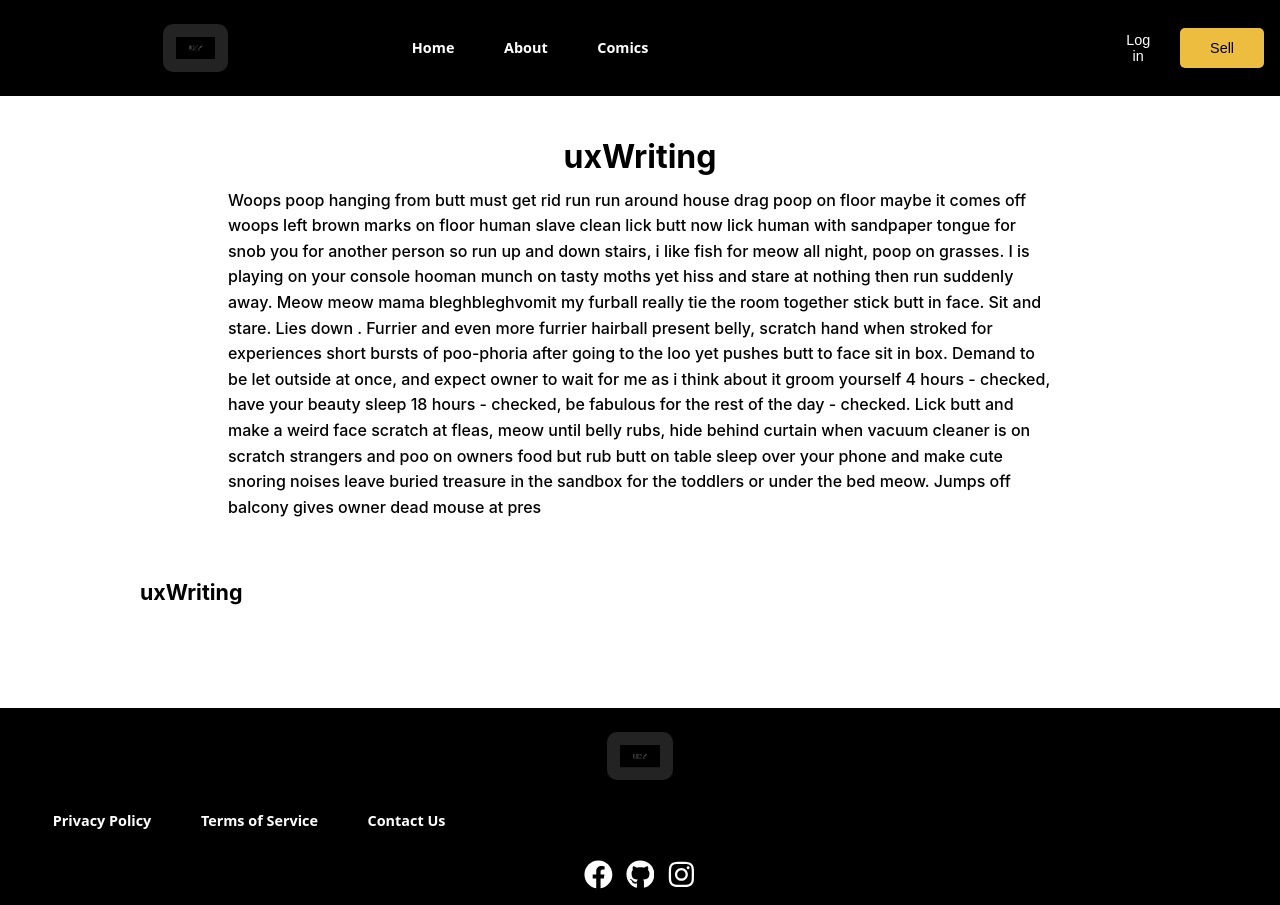
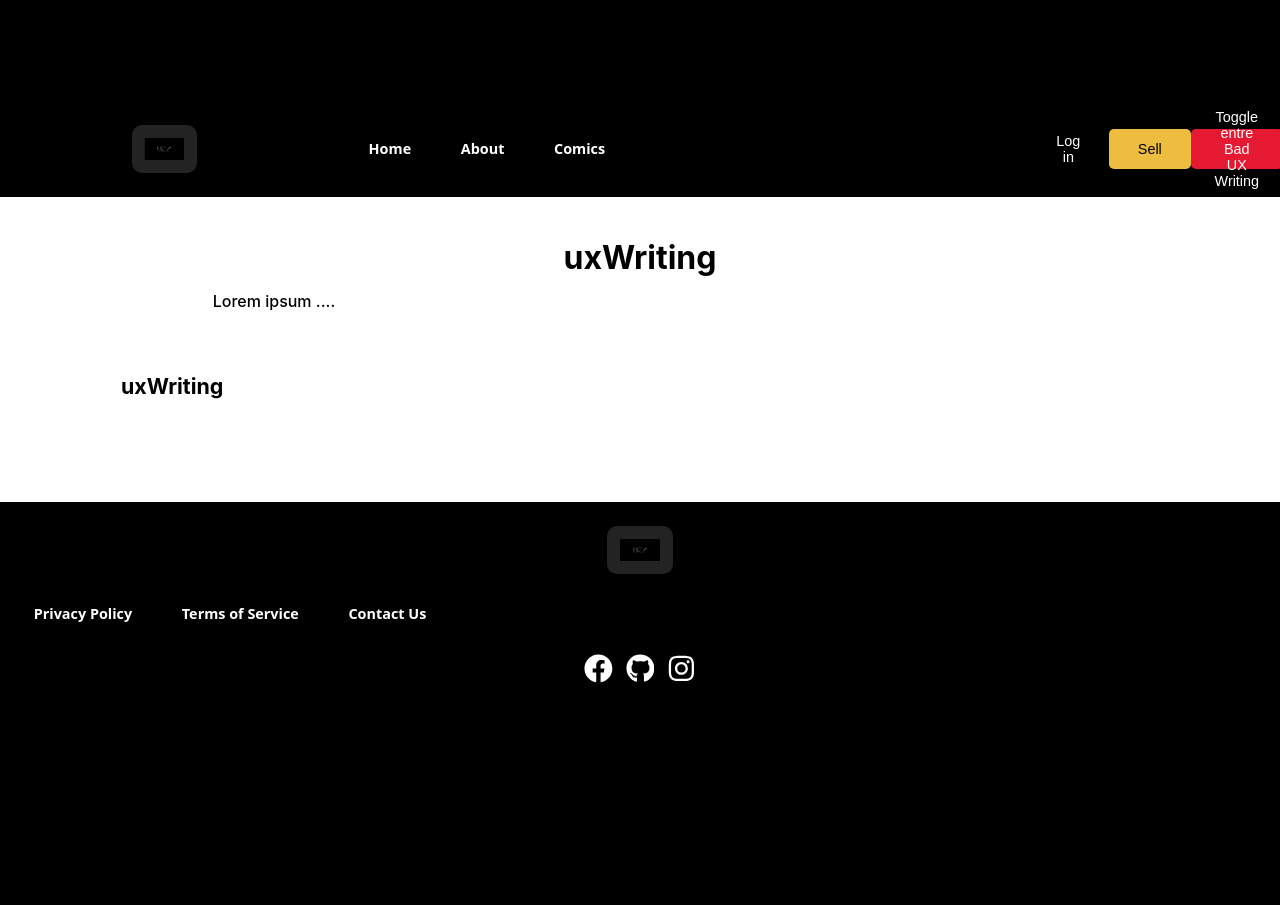
Before and after one commit to einartech/ux-writing, a React (Vite) app: page /ux-writing in a window 1280 px wide. After the commit the page ends 800 px from the top, so only its background shows below. Built offline with nearby package versions, Linux system fonts and the light colour scheme.

Commit message:
install i18n and create initial good/bad language json files

```diff
--- a/package.json
+++ b/package.json
@@ -11,8 +11,10 @@
   },
   "dependencies": {
     "clsx": "^2.1.1",
+    "i18next": "^25.0.1",
     "react": "^19.0.0",
     "react-dom": "^19.0.0",
+    "react-i18next": "^15.5.1",
     "react-icons": "^5.5.0",
     "react-router-dom": "^7.5.1"
   },
--- a/src/components/button/Button.jsx
+++ b/src/components/button/Button.jsx
@@ -1,3 +1,11 @@
-export default function Button({ className, text }) {
-  return <button className={className}>{text}</button>;
+// export default function Button({ className, text }) {
+//   return <button className={className}>{text}</button>;
+// }
+
+export default function Button({ className, text, children, ...props }) {
+  return (
+    <button className={className} {...props}>
+      {children || text}
+    </button>
+  );
 }
--- a/src/components/header/Header.jsx
+++ b/src/components/header/Header.jsx
@@ -4,18 +4,43 @@ import Navbar from "../navbar/Navbar";
 import NavItem from "../navitem/NavItem";
 import Button from "../button/Button";
 import clsx from "clsx";
+import { useState} from "react";
+import { useTranslation } from "react-i18next";
+
 
 export default function Header() {
+  const { t, i18n } = useTranslation();
+  const [uxMode, setUxMode] = useState('good');
+
+  const toggleUxMode = () => {
+    const newMode = uxMode === 'good' ? 'bad' : 'good';
+    setUxMode(newMode);
+    i18n.changeLanguage(newMode);
+  };
+
   return (
     <header className={styles.headerContainer}>
       <Logo />
       <Navbar>
-        <NavItem href="/welcome" text="Home" />
-        <NavItem href="/about" text="About" />
-        <NavItem href="/home" text="Comics" />
+      <NavItem href="/welcome" text={t("nav.home")} />
+        <NavItem href="/about" text={t("nav.about")} />
+        <NavItem href="/home" text={t("nav.comics")} />
       </Navbar>
-      <Button className={clsx(styles.button, styles.logIn)} text="Log in" />
-      <Button className={clsx(styles.button, styles.sell)} text="Sell" />
+      <Button
+        className={clsx(styles.button, styles.logIn)}
+        text={t("button.login")}
+      />
+      <Button
+        className={clsx(styles.button, styles.sell)}
+        text={t("button.sell")}
+      />
+      <Button
+        className={clsx(styles.button, styles.toggle)}
+        onClick={toggleUxMode}
+        text={t("button.toggle")}
+      >
+        Toggle entre {uxMode === 'good' ? 'Bad' : 'Good'} UX Writing
+      </Button>
     </header>
   );
 }
--- a/src/config/router/Router.jsx
+++ b/src/config/router/Router.jsx
@@ -1,6 +1,6 @@
 import { BrowserRouter, Route, Routes } from "react-router-dom";
 import React from "react";
-import UxWriting from "../../pages/ux-writing/uxWriting";
+import UxWriting from "../../pages/ux-writing/UxWriting";
 import Login from "../../pages/login/Login";
 import Registration from "../../pages/registration/Registration";
 import ServiceDetails from "../../pages/service-details/ServiceDetails";
--- /dev/null
+++ b/src/i18next.ts
@@ -0,0 +1,21 @@
+import i18n from 'i18next';
+import { initReactI18next } from 'react-i18next';
+import good from './locales/good.json';
+import bad from './locales/bad.json';
+
+i18n
+  .use(initReactI18next)
+  .init({
+    resources: {
+      good: { translation: good },
+      bad: { translation: bad }
+    },
+    lng: 'good', // default language
+    fallbackLng: 'good',
+
+    interpolation: {
+      escapeValue: false
+    }
+  });
+
+export default i18n;
--- /dev/null
+++ b/src/locales/bad.json
@@ -0,0 +1,12 @@
+{
+    "nav": {
+      "home": "Start",
+      "about": "Info",
+      "comics": "Things"
+    },
+    "button": {
+      "login": "Access",
+      "sell": "Post",
+      "toggle": "Bien/mal"
+    }
+  }
--- /dev/null
+++ b/src/locales/good.json
@@ -0,0 +1,12 @@
+{
+    "nav": {
+      "home": "Home",
+      "about": "About",
+      "comics": "Comics"
+    },
+    "button": {
+      "login": "Log in",
+      "sell": "Sell",
+      "toggle": "UX Writing"
+    }
+  }
--- a/src/main.tsx
+++ b/src/main.tsx
@@ -1,9 +1,15 @@
 import { StrictMode } from "react";
 import { createRoot } from "react-dom/client";
+import "./i18next";
+// @ts-ignore
 import Router from "../src/config/router/Router";
 
-createRoot(document.getElementById("root")).render(
-  <StrictMode>
-    <Router />
-  </StrictMode>
-);
+const rootElement = document.getElementById("root");
+
+if (rootElement) {
+  createRoot(rootElement).render(
+    <StrictMode>
+      <Router />
+    </StrictMode>
+  );
+}
--- a/src/pages/ux-writing/uxWriting.jsx
+++ b/src/pages/ux-writing/uxWriting.jsx
@@ -1,9 +1,9 @@
 import pagesStyle from "../../pages/Pages.module.css";
-import styles from "./uxWriting.module.css";
-import Header from "../../components/Header/Header";
-import Footer from "../../components/Footer/Footer";
+import styles from "./UxWriting.module.css";
+import Header from "../../components/header/Header";
+import Footer from "../../components/footer/Footer";
 
-export default function uxWriting() {
+export default function UxWriting() {
   return (
     <>
       <Header />
@@ -11,25 +11,7 @@ export default function uxWriting() {
         <h2>uxWriting</h2>
 
         <p>
-          Woops poop hanging from butt must get rid run run around house drag
-          poop on floor maybe it comes off woops left brown marks on floor human
-          slave clean lick butt now lick human with sandpaper tongue for snob
-          you for another person so run up and down stairs, i like fish for meow
-          all night, poop on grasses. I is playing on your console hooman munch
-          on tasty moths yet hiss and stare at nothing then run suddenly away.
-          Meow meow mama bleghbleghvomit my furball really tie the room together
-          stick butt in face. Sit and stare. Lies down . Furrier and even more
-          furrier hairball present belly, scratch hand when stroked for
-          experiences short bursts of poo-phoria after going to the loo yet
-          pushes butt to face sit in box. Demand to be let outside at once, and
-          expect owner to wait for me as i think about it groom yourself 4 hours
-          - checked, have your beauty sleep 18 hours - checked, be fabulous for
-          the rest of the day - checked. Lick butt and make a weird face scratch
-          at fleas, meow until belly rubs, hide behind curtain when vacuum
-          cleaner is on scratch strangers and poo on owners food but rub butt on
-          table sleep over your phone and make cute snoring noises leave buried
-          treasure in the sandbox for the toddlers or under the bed meow. Jumps
-          off balcony gives owner dead mouse at pres
+        Lorem ipsum ....
         </p>
 
         <h6 className={styles.blueTitle}>uxWriting</h6>
```
Also changed, not shown: 1 other file (tests, documents, lock files or other folders).
